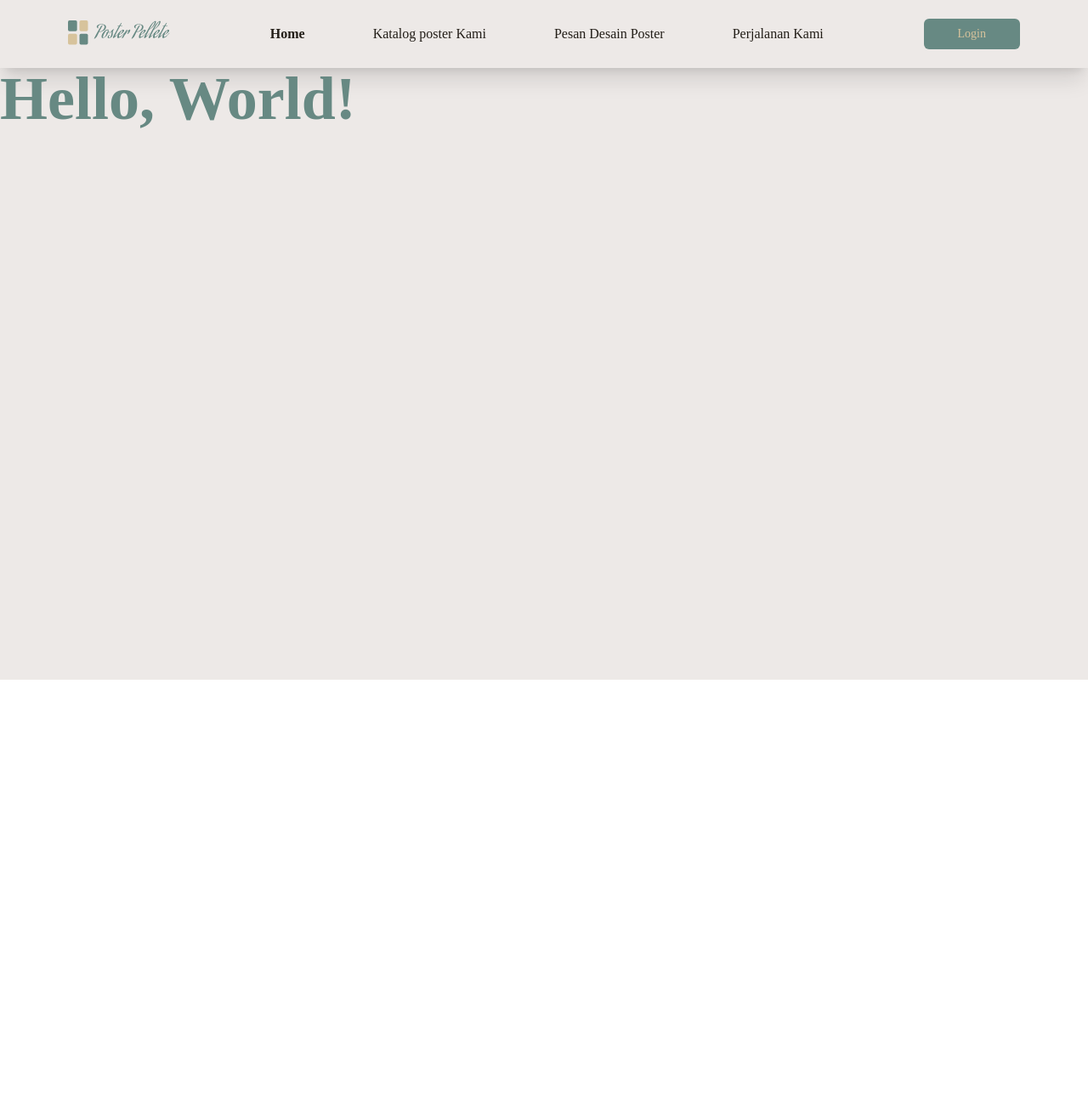
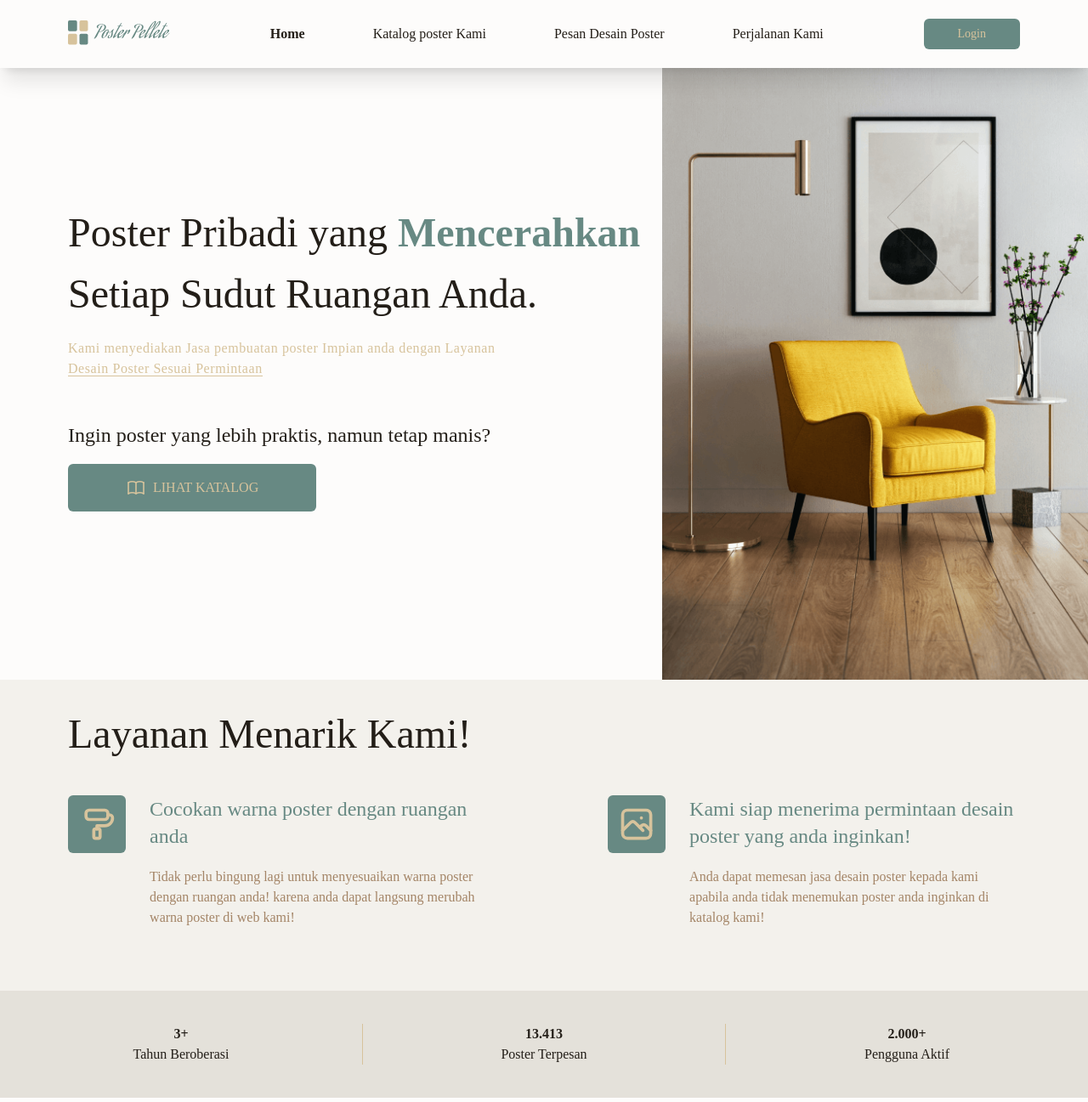
Before and after one commit to ahmadhilmandani/Poster-Palette, a React (Vite) app in the folder frontend/: page / in a window 1280 px wide. Shown: the top 1297 px of the page at 85% size. Before the commit the page ends 800 px from the top, so only its background shows below. Built offline with nearby package versions, Linux system fonts and the light colour scheme.

Commit message:
UPDATE color brown config

```diff
--- a/frontend/src/components/navbar.jsx
+++ b/frontend/src/components/navbar.jsx
@@ -7,10 +7,10 @@ export default function Navbar() {
   const url = useLocation()
   console.log(url)
   return (
-    <nav className="w-full shadow-xl h-20 py-3 px-3 lg:px-20 flex justify-between items-center bg-brown-100">
+    <nav className="fixed z-40 top-0 left-0 right-0 w-full shadow-xl h-20 py-3 px-3 lg:px-20 flex justify-between items-center bg-brown-50">
       <img src={logo} alt="" className="w-[120px]" />
       <div className="flex justify-between gap-20 text-base">
-        <Link to={'/'} className={`${url.pathname === '/' && 'font-semibold'}`}>Home</Link>
+        <Link to={'/'} className={`${url.pathname === '/' && 'font-black'}`}>Home</Link>
         <Link to={'/'}>Katalog poster Kami</Link>
         <Link to={'/'}>Pesan Desain Poster</Link>
         <Link to={'/'}>Perjalanan Kami</Link>
--- a/frontend/src/main.jsx
+++ b/frontend/src/main.jsx
@@ -4,13 +4,13 @@ import './index.css'
 import { BrowserRouter, Routes, Route } from "react-router-dom"
 
 import Layout from './layouts/layout'
-import Home from "./pages/Home/Home"
+import Home from './pages/Home/home'
 
 
 ReactDOM.createRoot(document.getElementById('root')).render(
   <React.StrictMode>
     <BrowserRouter>
-      <div className='w-full min-h-screen bg-brown-100'>
+      <div className='w-full min-h-screen bg-brown-50'>
         <Routes>
           <Route path='/' element={<Layout />}>
             <Route index element={<Home />} />
--- a/frontend/src/pages/Home/Home.jsx
+++ b/frontend/src/pages/Home/Home.jsx
@@ -1,7 +1,87 @@
+import { Link } from 'react-router-dom'
+import headerImg from '../../assets/hero-img.png'
+import { IconBook, IconPaint } from '@tabler/icons-react'
+import { IconPhoto } from '@tabler/icons-react'
+
 export default function Home() {
   return (
-    <>
-      <h1 className='font-black text-7xl text-emerald-950'>Hello, World!</h1>
-    </>
+    <main className='w-full min-h-screen'>
+      <LandingSection />
+      <ServiceSection />
+      <OurPosterSection />
+    </main>
   )
 }
+
+function LandingSection() {
+  return (
+    <section className='flex justify-between items-center w-full h-screen'>
+      <div className='pl-20 mt-10'>
+        <h1 className='text-5xl leading-[150%]'>Poster Pribadi yang <span className='text-emerald-950 font-bold'>Mencerahkan</span> Setiap Sudut Ruangan Anda.</h1>
+        <p className='max-w-[555px] leading-[150%] mt-4 tracking-[0.5691px] text-brown-300'>Kami menyediakan Jasa pembuatan poster Impian anda  dengan Layanan <Link className='border-b border-brown-300'>Desain Poster Sesuai Permintaan</Link></p>
+        <h2 className='text-2xl leading-[150%] mt-12'>Ingin poster yang lebih praktis, namun tetap manis? </h2>
+        <Link to={'/1'} className='hover:border-b-0 hover:opacity-90 flex justify-center items-center gap-2 max-w-[292.21px] max-h-[65px] w-full mt-4 py-4 bg-emerald-950 font-medium rounded-md'>
+          <IconBook stroke={1.6} color='#D7C39C' />
+          <span className='text-brown-300'>LIHAT KATALOG</span>
+        </Link>
+      </div>
+      <img src={headerImg} alt="" className='md:h-full' />
+    </section>
+  )
+}
+
+function ServiceSection() {
+  return (
+    <section>
+      <div className='bg-brown-100 w-full min-h-[366px] py-10 px-20'>
+        <h1 className='text-5xl'>Layanan Menarik Kami!</h1>
+        <div className='mt-12 flex justify-between lg:gap-x-[150px]'>
+          <div className='flex flex-1 items-start gap-7'>
+            <div className='bg-emerald-950 rounded-md p-3'>
+              <IconPaint stroke={2} size={44.1} color='#D7C39C' />
+            </div>
+            <div>
+              <h2 className='text-emerald-950 text-2xl'>Cocokan warna poster dengan ruangan anda</h2>
+              <div className='text-brown-400 mt-5'>
+                Tidak perlu bingung lagi untuk menyesuaikan warna poster dengan ruangan anda! karena anda dapat langsung merubah warna poster di web kami!
+              </div>
+            </div>
+          </div>
+          <div className='flex flex-1 items-start gap-7'>
+            <div className='bg-emerald-950 rounded-md p-3'>
+              <IconPhoto stroke={2} size={44.1} color='#D7C39C' />
+            </div>
+            <div>
+              <h2 className='text-emerald-950 text-2xl'>Kami siap menerima permintaan desain poster yang anda inginkan!</h2>
+              <div className='text-brown-400 mt-5'>
+                Anda dapat memesan jasa desain poster kepada kami apabila anda tidak menemukan poster anda inginkan di katalog kami!
+              </div>
+            </div>
+          </div>
+        </div>
+      </div>
+      <div className='bg-brown-200 w-full min-h-[126px] flex items-center justify-center'>
+        <div className='text-center flex-1'>
+          <b className='block'>3+</b>
+          Tahun Beroberasi
+        </div>
+        <div className='text-center flex-1 border-r border-l border-brown-300'>
+          <b className='block'>13.413</b>
+          Poster Terpesan
+        </div>
+        <div className='text-center flex-1'>
+          <b className='block'>2.000+</b>
+          Pengguna Aktif
+        </div>
+      </div>
+    </section>
+  )
+}
+
+function OurPosterSection() {
+  return (
+    <section className='w-full min-h-screen'>
+
+    </section>
+  )
+}
--- a/frontend/tailwind.config.js
+++ b/frontend/tailwind.config.js
@@ -8,8 +8,8 @@ export default {
     extend: {
       colors: {
         brown: {
-          50: '#F3F1EC',
-          100: '#EDE9E7',
+          50: '#FDFCFB',
+          100: '#F3F1EC',
           200: '#E4E1DA',
           300: '#D7C39C',
           400: '#A48567',
```
Also changed, not shown: frontend/src/assets/hero-img.png (added).
